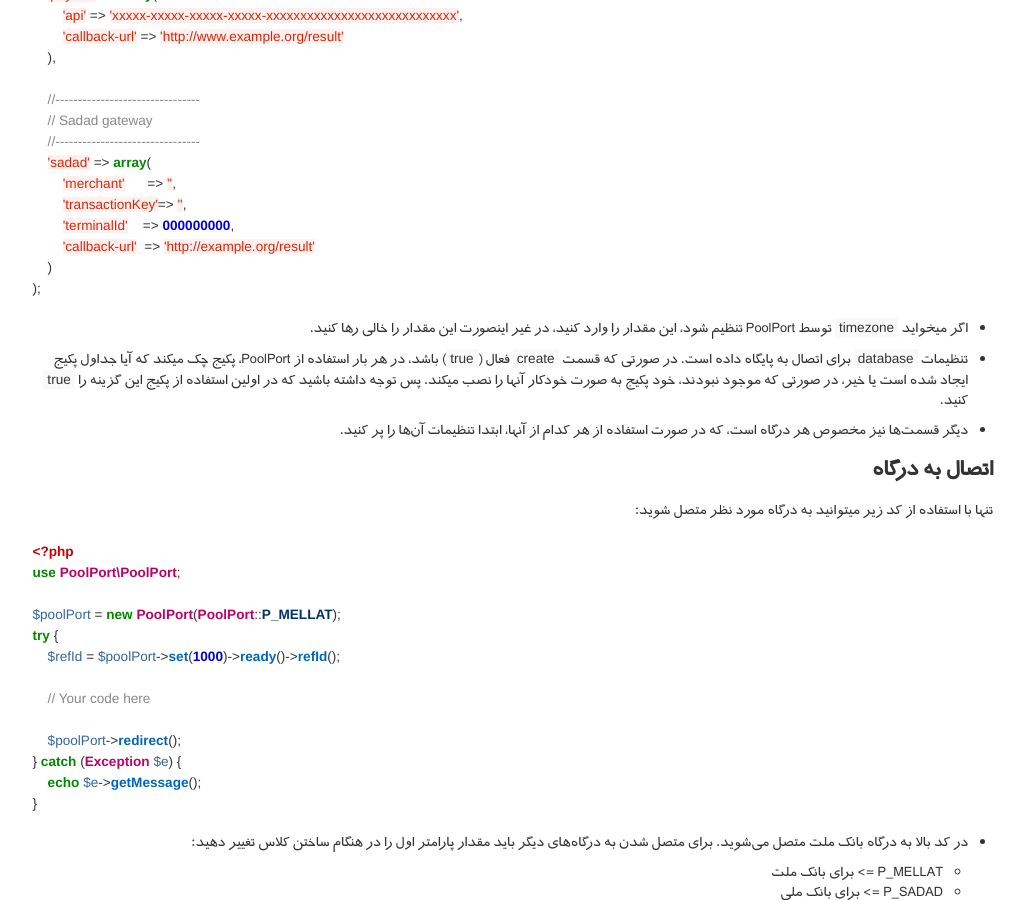
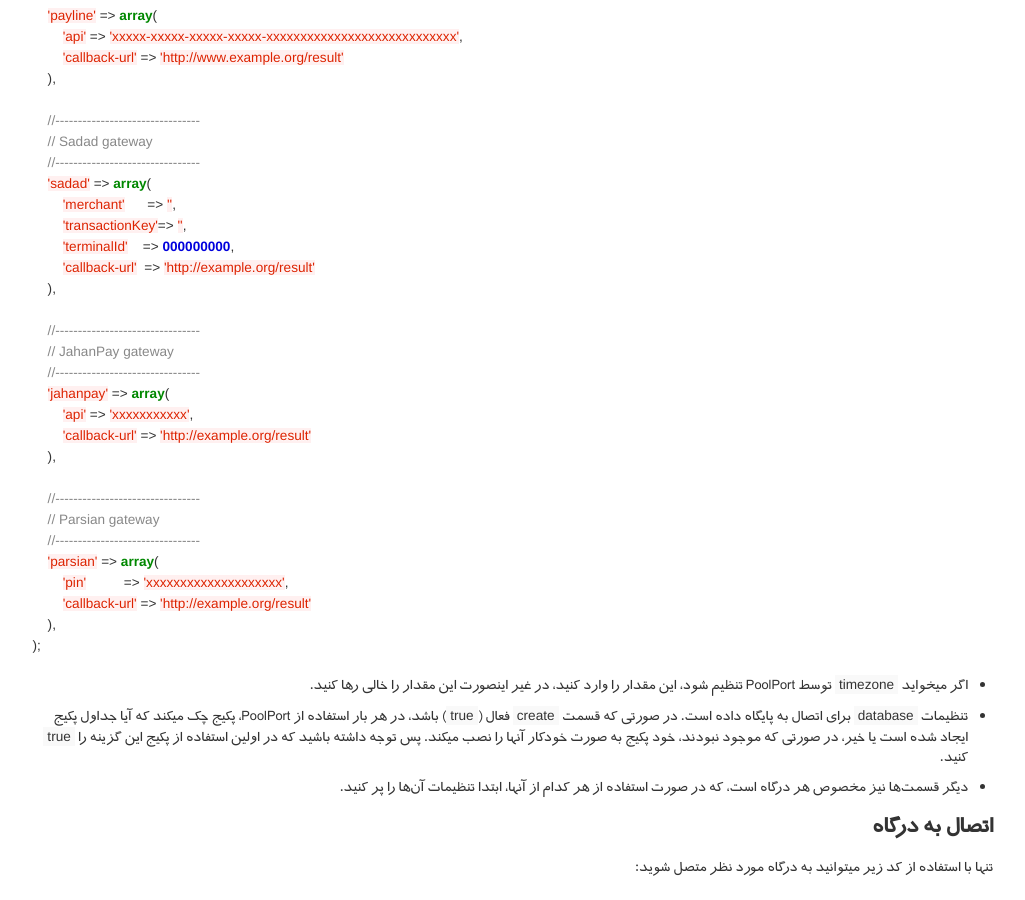
Before and after one commit to PoolPort/PoolPort.github.io, a Jekyll site: the page built from _posts/2015-10-02-version-3.md, in a window 1280 px wide and 900 px high, scrolled down 1475 px. Shown: the whole window, without its empty margins (32-1057 px from the left). Built offline with Jekyll 4.4.1, drawn with Linux system fonts in a browser that asks for light colours; Markdown is read by kramdown in place of the engine named in the settings.

Commit message:
Edit poolport.php in docs

````diff
--- a/_posts/2015-10-02-version-3.md
+++ b/_posts/2015-10-02-version-3.md
@@ -26,6 +26,7 @@ date: 2015-10-02 20:49:48
 
 ```php
 <?php
+
 return array(
 
     //-------------------------------
@@ -84,7 +85,23 @@ return array(
         'transactionKey'=> '',
         'terminalId'    => 000000000,
         'callback-url'  => 'http://example.org/result'
-    )
+    ),
+
+    //--------------------------------
+    // JahanPay gateway
+    //--------------------------------
+    'jahanpay' => array(
+        'api' => 'xxxxxxxxxxx',
+        'callback-url' => 'http://example.org/result'
+    ),
+
+    //--------------------------------
+    // Parsian gateway
+    //--------------------------------
+    'parsian' => array(
+        'pin'          => 'xxxxxxxxxxxxxxxxxxxx',
+        'callback-url' => 'http://example.org/result'
+    ),
 );
 ```
 
````
Also changed, not shown: 1 other file.
